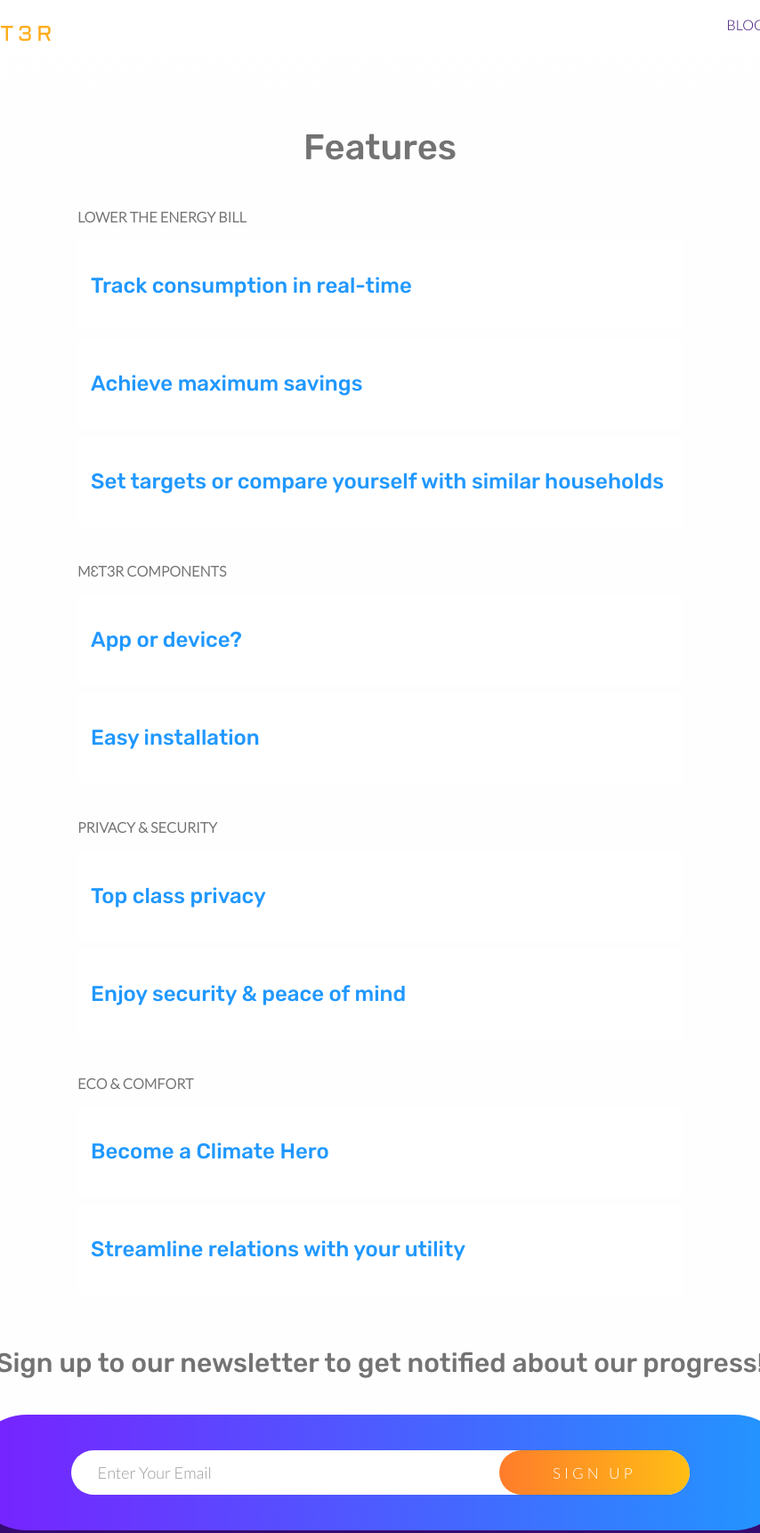
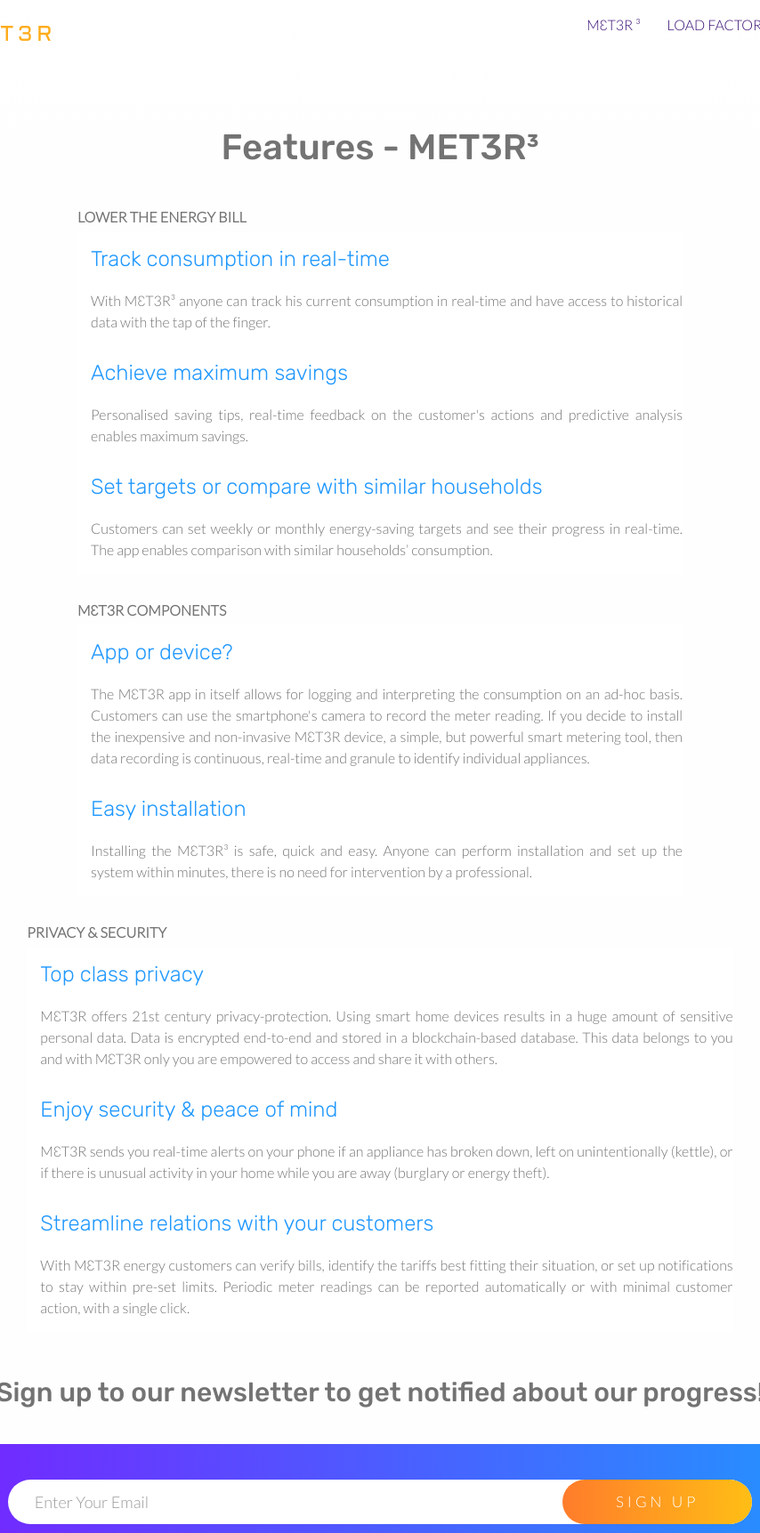
Before and after one commit to K6NO/met3r-landing, a plain HTML site: page m3t3r/features-metercube.html in a window 1280 px wide. Shown: the part 28-1751 px from the top of the page at 89% size, without its empty margins (198-1052 px from the left). Drawn offline with Linux system fonts and the light colour scheme; a web font is replaced by a local one.

Commit message:
update style and nav settings

```diff
--- a/m3t3r/css/newstyles.css
+++ b/m3t3r/css/newstyles.css
@@ -250,8 +250,7 @@ p.small {
 
 .card {
     background: #fff;
-    padding: 25px 0 15px 15px;
-    margin: 10px 0;
+    padding: 5px 0 5px 15px;
 }
 .nav>li>a:hover {
     background-color: transparent;
--- a/m3t3r/features-metercube.html
+++ b/m3t3r/features-metercube.html
@@ -1,37 +1,3 @@
-<!-- <div class="row">
-        <div class="col-md-4 feature-col">
-            <div class="icon-container">
-                <img src="img/icons/provider.png">
-            </div>
-            <div >
-                <h4>Simplify life</h4>
-                <p>Get a prediction on your next electricity bill. Report periodic meter reading with a single click. Identify cheaper tariffs or providers. Get notified before reaching your prepaid or flat rate limits.
-                </p>
-            </div>
-        </div>
-        <div class="col-md-4 feature-col">
-            <div class="icon-container">
-                <img src="img/icons/easyinstall.png"/>
-            </div>
-            <div>
-                <h4>Easy to install</h4>
-                <p>Installing M;T3R is safe, quick and easy. There is no need to call an electrician or mess with electric cables.
-                </p>
-            </div>
-        </div>
-
-        <div class="col-md-4 feature-col">
-            <div class="icon-container">
-                <img src="img/icons/privacy.png"/>
-            </div>
-            <div >
-                <h4>Top class privacy</h4>
-                <p>Data coming from your household is super-sensitive and we respect this. With M;T3R only you have access to this information (not even us).</p>
-            </div>
-        </div>
-
-    </div> -->
-
 
     <!--
         Features LF1
@@ -104,7 +70,7 @@
 <!-- prelaoder end -->
 <!-- page wrapper start -->
 <div id="page-top" class="wrapper">
-    <!-- header area start -->
+    <!-- nav area start -->
     <header>
         <nav class="navbar">
             <div class="container-fluid">
@@ -119,204 +85,146 @@
                 </div>
                 <div class="collapse navbar-collapse menu-div" id="met3r-navbar-collapse">
                     <ul class="nav navbar-nav navbar-right">
-                        <li><a href="https://medium.com/met3r">BLOG</a></li>
-                        <li><a href="bootstrap-features.html">FEATURES</a></li>
+                        <li><a href="/#meter-cube">M;T3R &sup3;</a></li>
+                        <li><a href="/#meter-lf1">LOAD FACTOR ONE</a></li>
+                        <li><a href="https://medium.com/met3r" target="_blank">BLOG</a></li>
                     </ul>
                 </div>
             </div>
         </nav>
     </header>
+    <!-- nav area end -->
 </div>
 <div class="wrapper">
     <section class="features">
         <div class="row text-center features-row">
-            <h2>Features</h2>
+            <h2>Features - MET3R&sup3;</h2>
         </div>
         <div class="row">
-            <!-- accordion -->
             <div class="col-md-8 col-md-offset-2 feature-col">
-
                 <label class="list-label" for="accordion">Lower the energy bill</label>
-                <div id="accordion" role="tablist" aria-multiselectable="true">
                     <div class="card">
                         <div class="card-header" role="tab" id="headingOne">
                             <h5 class="mb-0">
-                                <a data-toggle="collapse" data-parent="#accordion" href="#collapseOne" aria-expanded="true" aria-controls="collapseOne">
                                 Track consumption in real-time
-                                </a>
                             </h5>
                         </div>
-
-                        <div id="collapseOne" class="collapse" role="tabpanel" aria-labelledby="headingTwo">
                         <div class="card-block">
-                                <p class="small">With M;T3R you can track your current consumption in real-time and have access to historical data with the tap of your finger.
+                            <p class="small">With M;T3R&sup3; anyone can track his current consumption in real-time and have access to historical data with the tap of the finger.
                             </p>
-                            </div>
                         </div>
                     </div>
                     <div class="card">
                         <div class="card-header" role="tab" id="headingTwo">
                             <h5 class="mb-0">
-                                <a data-toggle="collapse" data-parent="#accordion" href="#collapseTwo" aria-expanded="true" aria-controls="collapseTwo">
                                 Achieve maximum savings
-                                </a>
                             </h5>
                         </div>
 
-                        <div id="collapseTwo" class="collapse" role="tabpanel" aria-labelledby="headingThree">
                         <div class="card-block">
-                                <p class="small">Personalised saving tips, real-time feedback on your actions and predictive analysis of your reduced consumption allows you to find the best way to achieve savings.
+                            <p class="small">Personalised saving tips, real-time feedback on the customer's actions and predictive analysis enables maximum savings.
                             </p>
-                            </div>
                         </div>
                     </div>
                     <div class="card">
                         <div class="card-header" role="tab" id="headingThree">
                             <h5 class="mb-0">
-                                <a data-toggle="collapse" data-parent="#accordion" href="#collapseThree" aria-expanded="true" aria-controls="collapseThree">
-                                    Set targets or compare yourself with similar households
-                                </a>
+                                Set targets or compare with similar households
                             </h5>
                         </div>
 
-                        <div id="collapseThree" class="collapse" role="tabpanel" aria-labelledby="headingOne">
                         <div class="card-block">
-                                <p class="small">Set your weekly or monthly energy-saving targets and see your progress in real-time. Compare your home with similar households’ consumption.
+                            <p class="small">Customers can set weekly or monthly energy-saving targets and see their progress in real-time. The app enables comparison with similar households’ consumption.
                             </p>
                         </div>
                     </div>
             </div>
         </div>
-                <!-- end accordion -->
-            </div>
-        </div>
         <div class="row">
-            <!-- accordion -->
             <div class="col-md-8 col-md-offset-2 feature-col">
-
                 <label class="list-label" for="accordion">M;T3R components</label>
-                <div id="accordion2" role="tablist" aria-multiselectable="true">
                     <div class="card">
                         <div class="card-header" role="tab" id="headingOne2">
                             <h5 class="mb-0">
-                                <a data-toggle="collapse" data-parent="#accordion2" href="#collapseOne2" aria-expanded="true" aria-controls="collapseOne2">
                                 App or device?
-                                </a>
                             </h5>
                         </div>
-
-                        <div id="collapseOne2" class="collapse" role="tabpanel" aria-labelledby="headingTwo2">
                         <div class="card-block">
-                                <p class="small">The M;T3R app in itself  allows for logging and interpreting your consumption on an ad-hoc basis. If you decide to install the inexpensive and non-invasive M;T3R device, a simple, but powerful smart metering tool, then data recording is continuous, real-time and granule to identify individual appliances.
+                            <p class="small">The M;T3R app in itself allows for logging and interpreting the consumption on an ad-hoc basis.
+                                Customers can use the smartphone's camera to record the meter reading. If you decide to install
+                                the inexpensive and non-invasive M;T3R device, a simple, but powerful smart metering
+                                tool, then data recording is continuous, real-time and granule to identify individual
+                                appliances.
                             </p>
-                            </div>
                         </div>
                     </div>
                     <div class="card">
                         <div class="card-header" role="tab" id="headingTwo2">
                             <h5 class="mb-0">
-                                <a data-toggle="collapse" data-parent="#accordion2" href="#collapseTwo2" aria-expanded="true" aria-controls="collapseTwo2">
                                 Easy installation
-                                </a>
                             </h5>
                         </div>
+                        <div class="card-block">
+                            <p class="small">Installing the M;T3R&sup3; is safe, quick and easy.
+                                Anyone can perform installation and set up the system within minutes,
+                                there is no need for intervention by a professional.
 
-                        <div id="collapseTwo2" class="collapse" role="tabpanel" aria-labelledby="headingThree2">
-                            <div class="card-block">
-                                <p class="small">Installing MET3R will be safe, quick and easy. Anyone can easily install the MET3R device in 5 minutes on the meter box, therefore MET3R’s wider user base is not limited to home-owners but expands to tenants motivated to save costs, and/or reduce their environmental footprint.
                             </p>
                         </div>
                         </div>
                 </div>
             </div>
-                <!-- end accordion -->
             </div>
         </div>
         <div class="row">
-            <!-- accordion -->
             <div class="col-md-8 col-md-offset-2 feature-col">
                 <label class="list-label" for="accordion3">Privacy & Security</label>
-                <div id="accordion3" role="tablist" aria-multiselectable="true">
                     <div class="card">
                         <div class="card-header" role="tab" id="headingOne3">
                             <h5 class="mb-0">
-                                <a data-toggle="collapse" data-parent="#accordion3" href="#collapseOne3" aria-expanded="true" aria-controls="collapseOne3">
                                 Top class privacy
-                                </a>
                             </h5>
                         </div>
+                        <div class="card-block">
+                            <p class="small">M;T3R offers 21st century privacy-protection.
+                                Using smart home devices results in a huge amount of sensitive personal data.
+                                Data is encrypted end-to-end and stored in a blockchain-based database.
 
-                        <div id="collapseOne3" class="collapse" role="tabpanel" aria-labelledby="headingTwo3">
-                            <div class="card-block">
-                                <p class="small">With M;T3R you get 21st century privacy-protection. Your data is encrypted end-to-end and stored in a blockchain-based database. Using smart home devices results in a huge amount of sensitive personal data. This data belongs to you and with M;T3R only you are empowered to access and share it with others.
+                                This data belongs to you and with M;T3R only you are empowered to access and share it with others.
                             </p>
-                            </div>
                         </div>
                     </div>
                     <div class="card">
                         <div class="card-header" role="tab" id="headingTwo3">
                             <h5 class="mb-0">
-                                <a data-toggle="collapse" data-parent="#accordion3" href="#collapseTwo3" aria-expanded="true" aria-controls="collapseTwo3">
                                 Enjoy security & peace of mind
-                                </a>
                             </h5>
                         </div>
-
-                        <div id="collapseTwo3" class="collapse" role="tabpanel" aria-labelledby="headingThree3">
                         <div class="card-block">
                             <p class="small">M;T3R sends you real-time alerts on your phone if an appliance has broken down, left on unintentionally (kettle), or if there is unusual activity in your home while you are away (burglary or energy theft).
                             </p>
                         </div>
                     </div>
-                    </div>
-                </div>
-                <!-- end accordion -->
-            </div>
-        </div>
-        <div class="row">
-            <!-- accordion -->
-            <div class="col-md-8 col-md-offset-2 feature-col">
-
-                <label class="list-label" for="accordion4">Eco & Comfort</label>
-                <div id="accordion4" role="tablist" aria-multiselectable="true">
-                    <div class="card">
-                        <div class="card-header" role="tab" id="headingOne4">
-                            <h5 class="mb-0">
-                                <a data-toggle="collapse" data-parent="#accordion4" href="#collapseOne4" aria-expanded="true" aria-controls="collapseOne4">
-                                    Become a Climate Hero
-                                </a>
-                            </h5>
-                        </div>
-
-                        <div id="collapseOne4" class="collapse" role="tabpanel" aria-labelledby="headingTwo4">
-                            <div class="card-block">
-                                <p class="small">M;T3R helps you to minimise your carbon footprint. You can achieve maximum savings by following MET3R's personalised tips and identifying which appliance is wasteful in your household and should be upgraded. Families that monitor home energy use can reduce their consumption and carbon footprint by 15%.
-                                </p>
-                            </div>
-                        </div>
-                    </div>
                     <div class="card">
                             <div class="card-header" role="tab" id="headingTwo4">
                                 <h5 class="mb-0">
-                                <a data-toggle="collapse" data-parent="#accordion4" href="#collapseTwo4" aria-expanded="true" aria-controls="collapseTwo4">
-                                    Streamline relations with your utility
-                                </a>
+                                    Streamline relations with your customers
                                 </h5>
                             </div>
-
-                        <div id="collapseTwo4" class="collapse" role="tabpanel" aria-labelledby="headingThree4">
                             <div class="card-block">
-                                <p class="small">With M;T3R you can verify your bills, identify cheaper tariffs or providers and avoid paying more than necessary. If you are on flat rates or a prepaid customer you can set up notificatiosn to stay within your limits. You can also easily report periodic meter readings to your provider with a single click.
+                                <p class="small">With M;T3R energy customers can verify bills, identify
+                                    the tariffs best fitting their situation, or set up notifications
+                                    to stay within pre-set limits. Periodic meter readings can be
+                                    reported automatically or with minimal customer action, with a single click.
                                 </p>
-                            </div>
                             </div>
                         </div>
                 </div>
                 <!-- end accordion -->
             </div>
-        </div>
+        </section>
 
-
+        <section class="newsletter">
         <div class="row text-center">
             <h3>Sign up to our newsletter to get notified about our progress!</h3>
 
@@ -346,7 +254,7 @@
                 <div class="row">
                     <div class="col-sm-6 text-center">
                         <img class="footer-logo" src="img/logo/flash.png"/>
-                        <span class="white-text">M;T3R, 2017. All rights reserved.</span>
+                        <span class="white-text">M;T3R, 2017-2018. All rights reserved.</span>
                     </div>
                     <div class="col-sm-6 text-center">
                         <p class="white-text">info [at] m3t3r.com</p>
```
Also changed, not shown: m3t3r/index.html (+10 -10 lines). Lines whose indentation alone changed are shown as unchanged.
